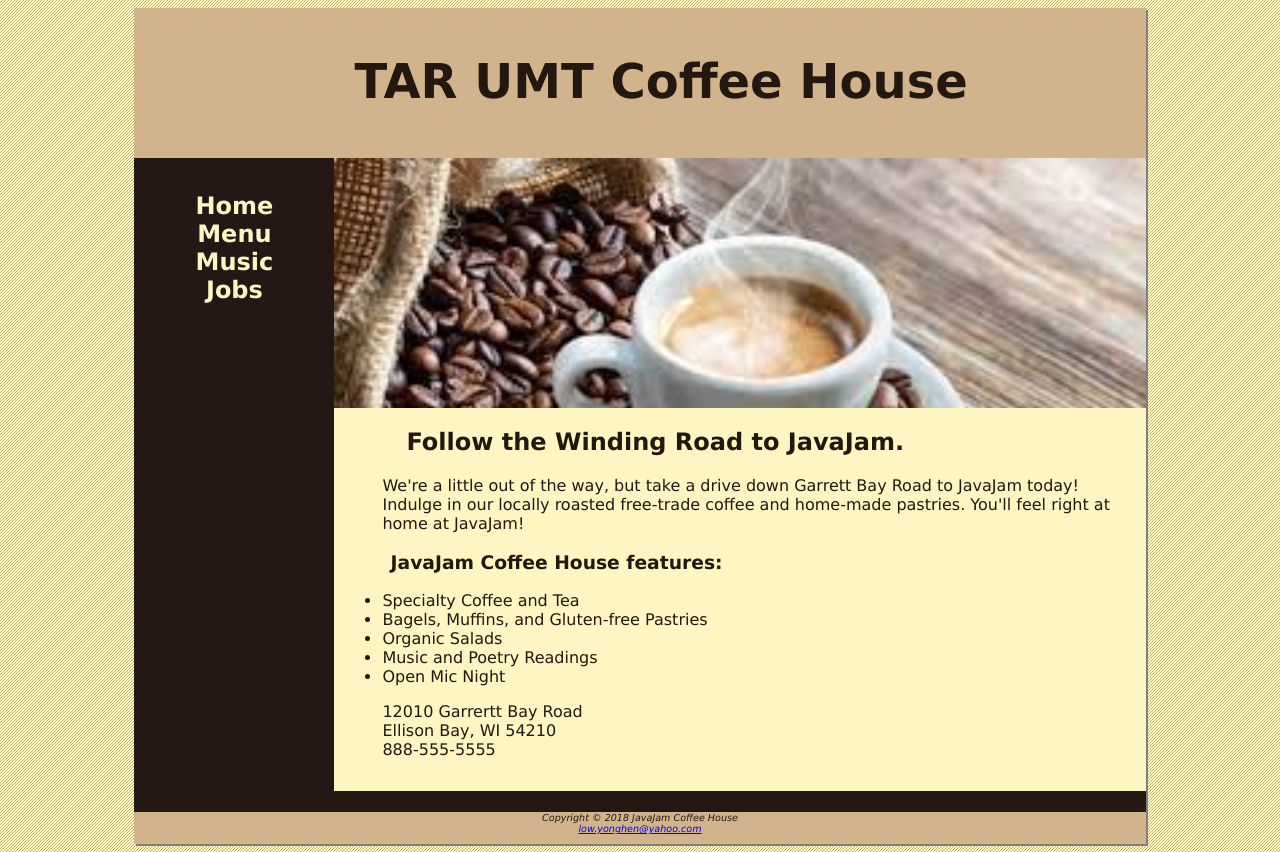
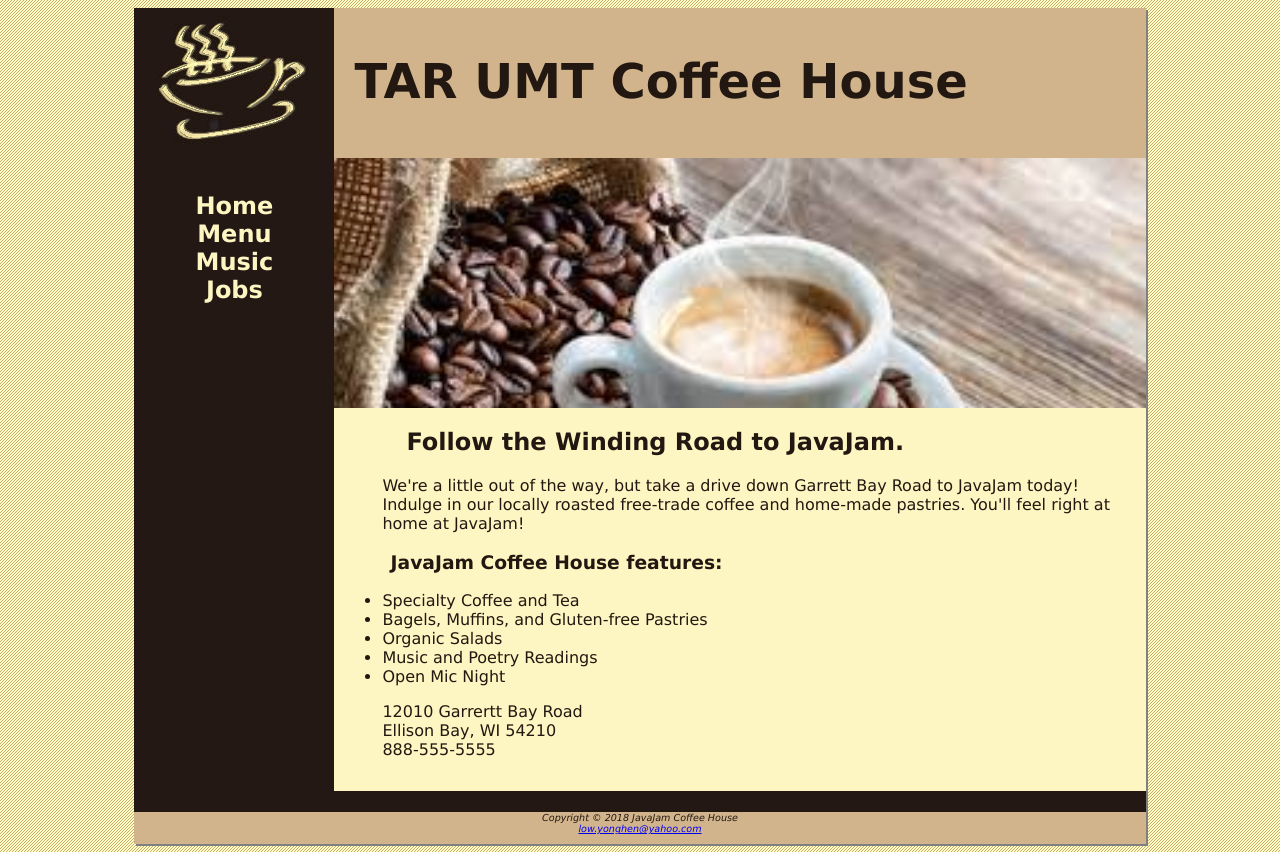
Before and after one commit to ZY-1128/ZY-1128.github.io, a plain HTML site: page index.html in a window 1280 px wide. Drawn offline with Linux system fonts and the light colour scheme; files whose address does not match are found by name.

Commit message:
Update javajam.css

```diff
--- a/javajam.css
+++ b/javajam.css
@@ -13,7 +13,7 @@ body {
 
 header {
     background-color: #d2b48c;
-    background-image: url(/javajam/javajamlogo.jpg);
+    background-image: url(img/javajamlogo.jpg);
     background-repeat: no-repeat;
     height: 150px;
 }
```
